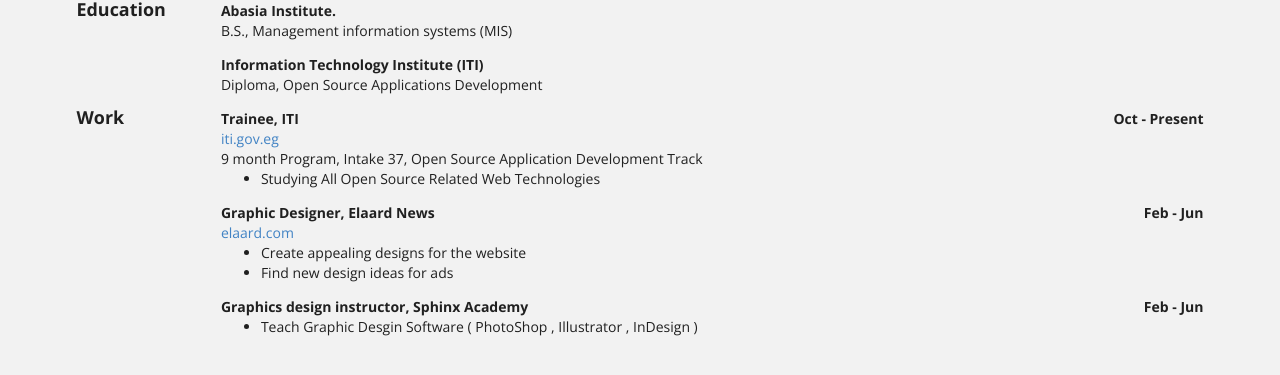
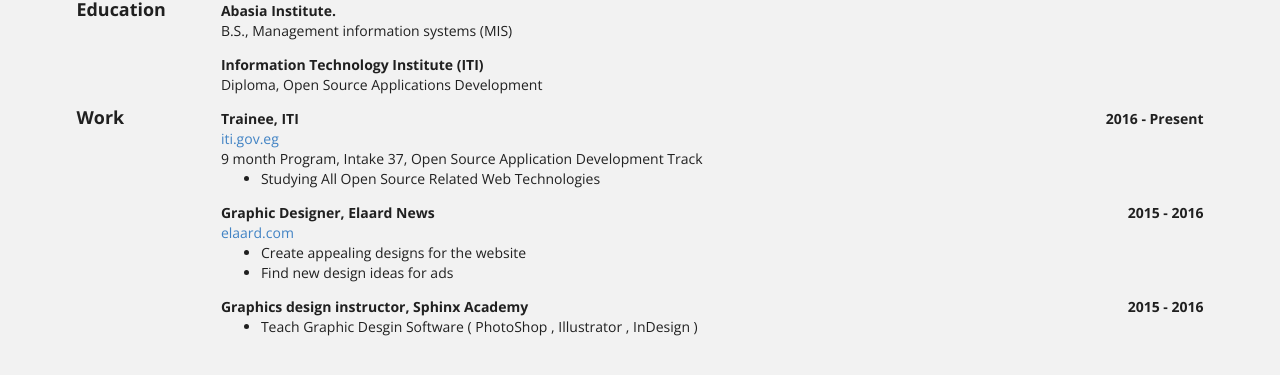
Before and after one commit to salamaashoush/salamaashoush.github.io, a Jekyll site: the page built from bio/index.html, in a window 1280 px wide. Shown: the part 455-830 px from the top of the page. Built offline with Jekyll 4.4.1, drawn with Linux system fonts in a browser that asks for light colours.

Commit message:
fixed date problem

```diff
--- a/_data/bio.json
+++ b/_data/bio.json
@@ -142,7 +142,7 @@
       "company": "ITI",
       "position": "Trainee",
       "website": "iti.gov.eg",
-      "startDate": "Oct 2016",
+      "startDate": "2016-10-07",
       "endDate": "Present",
       "summary": "9 month Program, Intake 37, Open Source Application Development Track",
       "highlights": [
@@ -153,8 +153,8 @@
       "company": "Elaard News",
       "position": "Graphic Designer",
       "website": "elaard.com",
-      "startDate": "Feb 2015",
-      "endDate": "Jun 2016",
+      "startDate": "2015-02-01",
+      "endDate": "2016-05-01",
       "summary": "",
       "highlights": [
         "Create appealing designs for the website",
@@ -164,8 +164,8 @@
     {
       "company": "Sphinx Academy",
       "position": "Graphics design instructor",
-      "startDate": "Feb 2015",
-      "endDate": "Jun 2016",
+      "startDate": "2015-02-01",
+      "endDate": "2016-05-01",
       "highlights": [
         "Teach Graphic Desgin Software ( PhotoShop , Illustrator , InDesign )",
       ]
```
